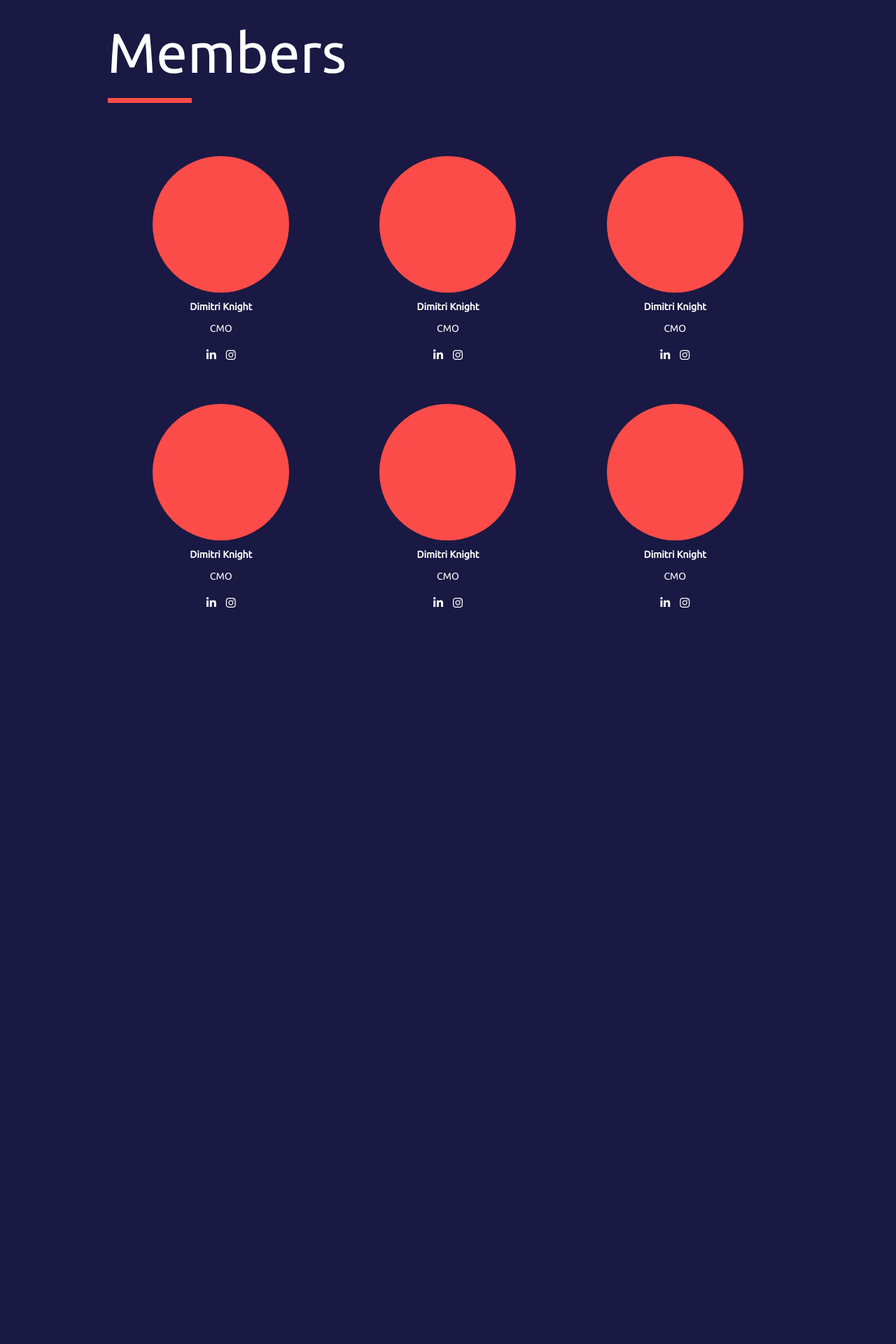
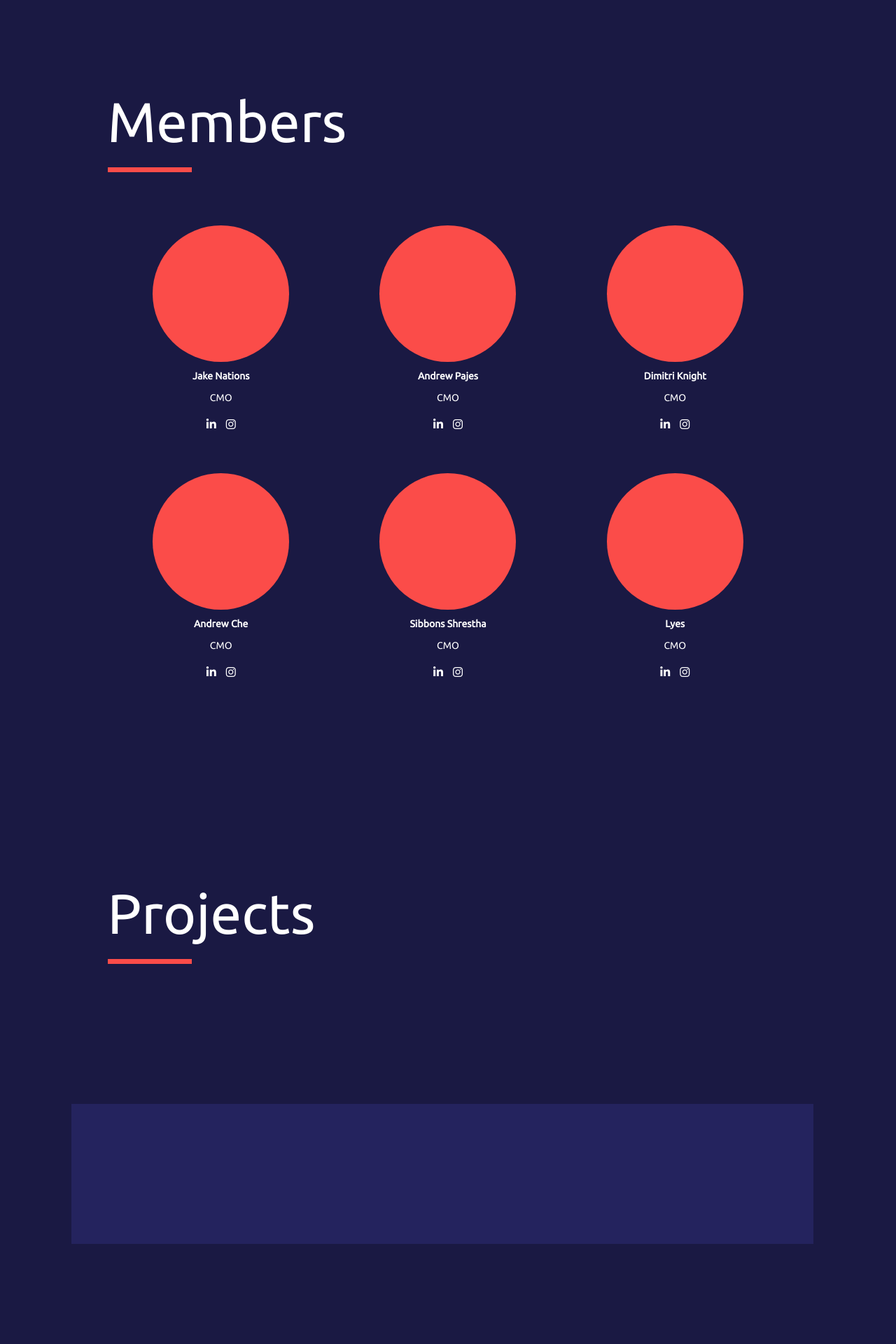
Before and after one commit to Sibbons/UBA, a PHP site: page / in a window 1280 px wide. Shown: the part 2120-4040 px from the top of the page at 70% size. Before the commit the page ends 2988 px from the top, so only its background shows below. Run offline with PHP 8.4, Linux system fonts and the light colour scheme; some libraries are stand-ins or nearby versions.

Commit message:
reworking members

```diff
--- a/index.html
+++ b/index.html
@@ -37,7 +37,7 @@
             <div class="nav-links">
                 <a href="#members">Members</a>
                 <a href="#About">About</a>
-                <a href="#">Project</a>
+                <a href="#projects">Project</a>
                 <a href="#">Contact</a>
             </div>
 
@@ -61,10 +61,11 @@
 
     </div>
 
-
-    <div class="aboutWrapper" id="About">
-        <p class="aboutHead">About</p>
-        <div class="lineUnder"></div>
+    <div class="sectionHead" id="About">
+        <p>About</p>
+        <div class=" lineUnder "></div>
+    </div>
+    <div class="aboutWrapper">
         <div class="aboutMain">
             <div class="aboutDescription">
                 <p>
@@ -84,7 +85,7 @@
 
         </div>
     </div>
-    <div class="memberHead">
+    <div class="sectionHead">
         <p>Members</p>
         <div class=" lineUnder "></div>
     </div>
@@ -92,22 +93,22 @@
         <div class="member1">
             <div class="memberCircle ">
             </div>
-            <p class="memberName">Dimitri Knight</p>
+            <p class="memberName">Jake Nations</p>
             <p class="memberTitle">CMO</p>
-            <i onclick="window.open('https://www.linkedin.com/in/sibbons/','_blank')"
+            <i onclick="window.open('https://www.linkedin.com/in/jake-nations-5b9a53136/','_blank')"
                 class="leftIcon fab fa-linkedin-in"></i>
-            <i style="margin-bottom: 40px;" onclick="window.open('https://www.instagram.com/sibbzzs/','_blank')"
+            <i style="margin-bottom: 40px;" onclick="window.open('https://www.instagram.com/sir_nations/','_blank')"
                 class="fab fa-instagram"></i>
         </div>
 
         <div class="member2">
             <div class="memberCircle ">
             </div>
-            <p class="memberName">Dimitri Knight</p>
+            <p class="memberName">Andrew Pajes</p>
             <p class="memberTitle">CMO</p>
-            <i onclick="window.open('https://www.linkedin.com/in/sibbons/','_blank')"
+            <i onclick="window.open('https://www.linkedin.com/in/andrew-pajes/','_blank')"
                 class="leftIcon fab fa-linkedin-in"></i>
-            <i style="margin-bottom: 40px;" onclick="window.open('https://www.instagram.com/sibbzzs/','_blank')"
+            <i style="margin-bottom: 40px;" onclick="window.open('https://www.instagram.com/alohaPajes/','_blank')"
                 class="fab fa-instagram"></i>
         </div>
 
@@ -116,27 +117,27 @@
             </div>
             <p class="memberName">Dimitri Knight</p>
             <p class="memberTitle">CMO</p>
-            <i onclick="window.open('https://www.linkedin.com/in/sibbons/','_blank')"
+            <i onclick="window.open('https://www.linkedin.com/in/dimitriknight/','_blank')"
                 class="leftIcon fab fa-linkedin-in"></i>
-            <i style="margin-bottom: 40px;" onclick="window.open('https://www.instagram.com/sibbzzs/','_blank')"
+            <i style="margin-bottom: 40px;" onclick="window.open('https://www.instagram.com/dimitriKnight/','_blank')"
                 class="fab fa-instagram"></i>
         </div>
 
         <div class="member4">
             <div class="memberCircle ">
             </div>
-            <p class="memberName">Dimitri Knight</p>
+            <p class="memberName">Andrew Che</p>
             <p class="memberTitle">CMO</p>
-            <i onclick="window.open('https://www.linkedin.com/in/sibbons/','_blank')"
+            <i onclick="window.open('https://www.linkedin.com/in/andrew-che-314a55172/','_blank')"
                 class="leftIcon fab fa-linkedin-in"></i>
-            <i style="margin-bottom: 40px;" onclick="window.open('https://www.instagram.com/sibbzzs/','_blank')"
+            <i style="margin-bottom: 40px;" onclick="window.open('https://www.instagram.com/andrew.che12','_blank')"
                 class="fab fa-instagram"></i>
         </div>
 
         <div class="member5">
             <div class="memberCircle ">
             </div>
-            <p class="memberName">Dimitri Knight</p>
+            <p class="memberName">Sibbons Shrestha</p>
             <p class="memberTitle">CMO</p>
             <i onclick="window.open('https://www.linkedin.com/in/sibbons/','_blank')"
                 class="leftIcon fab fa-linkedin-in"></i>
@@ -147,16 +148,35 @@
         <div class="member6">
             <div class="memberCircle ">
             </div>
-            <p class="memberName">Dimitri Knight</p>
+            <p class="memberName">Lyes</p>
             <p class="memberTitle">CMO</p>
-            <i onclick="window.open('https://www.linkedin.com/in/sibbons/','_blank')"
+            <i onclick="window.open('https://www.linkedin.com/in/lyes-makoudi-437863162/','_blank')"
                 class="leftIcon fab fa-linkedin-in"></i>
-            <i style="margin-bottom: 40px;" onclick="window.open('https://www.instagram.com/sibbzzs/','_blank')"
+            <i style="margin-bottom: 40px;" onclick="window.open('https://www.instagram.com/lyesmak/','_blank')"
                 class="fab fa-instagram"></i>
         </div>
+    </div>
+
+    <div class="sectionHead">
+        <p id="projects">Projects</p>
+        <div class=" lineUnder "></div>
+    </div>
+
+    <div class="projectWrapper">
+        <div class="card1">
+            <div class="cardTopGradient"> </div>
+        </div>
+
+        <div class="card2">
+
+            <div class="cardTopGradient"> </div>
+        </div>
+    </div>
 
 
-    </div>
+
+
+
     <script src="app.js"></script>
 </body>
 
--- a/style.css
+++ b/style.css
@@ -31,19 +31,18 @@ margin-bottom: 40px;
 }
 
 .nav-right{
-
     grid-area: navRight;
     display: grid;
     justify-content: center;
     margin-right: 3em;
+}
 
-
-}
 .nav-links{
     margin-top: 15px;
     margin-bottom: 40px;
 
 }
+
 .nav-right a {
     text-decoration: none;
     display: none;
@@ -65,7 +64,6 @@ margin-bottom: 40px;
     transition: all 0.5s ease-in;
     opacity: 1;
     cursor: pointer;
-
 }
 
  .toggle a:hover{
@@ -74,7 +72,6 @@ margin-bottom: 40px;
         #fb4c49 25%,
 		transparent 25%
     );
-
 }
 
 .burger{
@@ -82,15 +79,13 @@ margin-bottom: 40px;
     flex-direction: column;
     align-items: flex-end;
     cursor: pointer;
+}
 
-}
 .burger div{
-
     margin: 2px;
     background-color: white;
     transition: all 0.3s ease;
     height: 3.5px;
-
 }
 
 .line1{
@@ -104,9 +99,6 @@ margin-bottom: 40px;
 .line3{
     width: 32px;
 }
-
-
-
 
 .message{
     font-family: Ubuntu;
@@ -130,7 +122,6 @@ margin-bottom: 40px;
     padding:0em 1em;
     letter-spacing: 3px;
 }
-
 
 .nav-right i{
     flex-direction: column;
@@ -163,7 +154,12 @@ margin-bottom: 40px;
     margin-top: .5em;
 
 }
-
+.sectionHead{
+    font-family: "Ubuntu";
+    font-size: 80px;
+    margin-left: 12%;
+    padding-top: 50px;
+}
 .barAbove{
     margin: 2px;
     background-color: #fb4c49;
@@ -176,10 +172,7 @@ margin-bottom: 40px;
     padding-top: 100px;
 }
 
-.aboutHead{
-    font-size: 82px;
-    font-family: 'Ubuntu';
-}
+
 
 .lineUnder{
     margin-top: 20px;
@@ -213,11 +206,7 @@ margin-bottom: 40px;
     background: linear-gradient(90deg, rgba(251,76,73,1) 1%, rgba(9,9,121,0) 95%, rgba(26,25,67,1) 100%);
 }
 
-.memberHead{
-    font-family: "Ubuntu";
-    font-size: 80px;
-    margin-left: 12%;
-}
+
 
 .memberWrapper{
     display: grid;
@@ -229,7 +218,7 @@ margin-bottom: 40px;
     grid-row-gap: 5px;
     grid-template-areas: ". member1 member2 member3 ."
     ". member4 member5 member6 .";
-    padding-bottom: 1000px;
+    padding-bottom: 200px;
     text-align:center;
 }
 
@@ -249,16 +238,13 @@ margin-bottom: 40px;
     grid-area: member2;
 }
 
-
 .member3{
     grid-area: member3;
 }
 
-
 .member4{
     grid-area: member4;
 }
-
 
 .member5{
     grid-area: member5;
@@ -290,3 +276,20 @@ margin-bottom: 40px;
 .leftIcon{
     padding-right: 10px;
 }
+
+.projectWrapper{
+    margin-left: 8%;
+
+    display: grid;
+    grid-template-columns:repeat(auto-fit, minmax(600px , 1fr));
+
+    grid-row-gap: 100px;
+    padding-bottom: 1000px;
+}
+
+.card1, .card2{
+    margin-top: 200px;
+    width: 90%;
+    height: 200px;
+    background-color: #24235e;
+}
```
